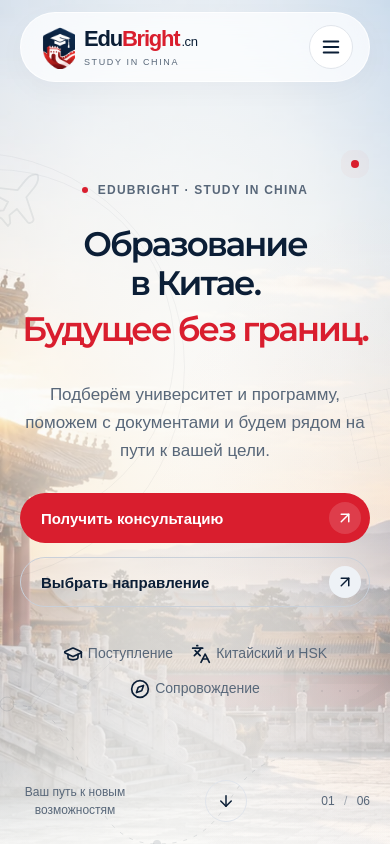
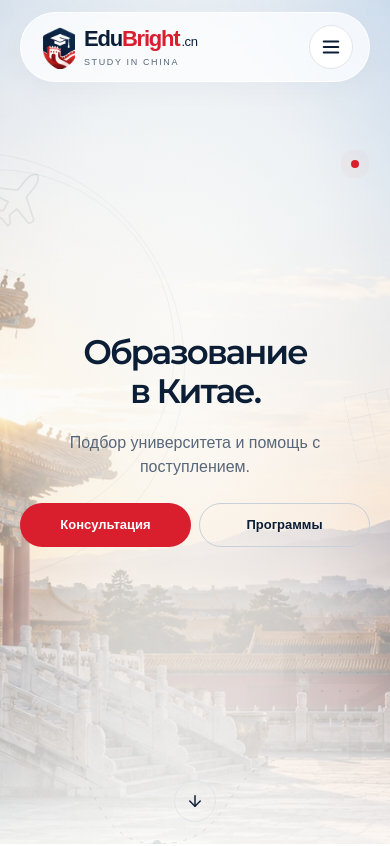
Before and after one commit to tnaumovv/EduBright.cn, a React (Vite) app: page / in a window 390 px wide. Shown: the top 846 px of the page. Built offline with nearby package versions, Linux system fonts and the light colour scheme; a web font is replaced by a local one.

Commit message:
Simplify mobile hero and align compact actions

```diff
--- a/src/components/sections/Hero.jsx
+++ b/src/components/sections/Hero.jsx
@@ -27,7 +27,7 @@ export default function Hero() {
       </div>
       <SectionBackdrop variant="hero" />
       <div className="container hero-content">
-        <Reveal>
+        <Reveal className="hero-brandline">
           <p className="eyebrow hero-eyebrow">
             <span className="red-dot" />
             EDUBRIGHT · STUDY IN CHINA
@@ -37,20 +37,27 @@ export default function Hero() {
           <h1 id="hero-title">
             Образование в Китае.
             <br />
-            <span>Будущее без границ.</span>
+            <span className="hero-tagline">Будущее без границ.</span>
           </h1>
         </Reveal>
         <Reveal delay={0.16}>
           <p className="hero-lead">
-            Подберём университет и программу, поможем с документами и будем
-            рядом на пути к вашей цели.
+            <span className="hero-desktop-copy">
+              Подберём университет и программу, поможем с документами и будем
+              рядом на пути к вашей цели.
+            </span>
+            <span className="hero-mobile-copy">
+              Подбор университета и помощь с поступлением.
+            </span>
           </p>
           <div className="hero-actions">
             <Button as="a" href="#consultation">
-              Получить консультацию
+              <span className="hero-desktop-copy">Получить консультацию</span>
+              <span className="hero-mobile-copy">Консультация</span>
             </Button>
             <Button as="a" href="#universities" variant="outline">
-              Выбрать направление
+              <span className="hero-desktop-copy">Выбрать направление</span>
+              <span className="hero-mobile-copy">Программы</span>
             </Button>
           </div>
         </Reveal>
--- a/src/styles.css
+++ b/src/styles.css
@@ -734,6 +734,10 @@ svg {
   z-index: 1;
 }
 
+.hero-mobile-copy {
+  display: none;
+}
+
 .hero-eyebrow {
   justify-content: center;
   font-size: 13px;
@@ -3282,37 +3286,42 @@ svg {
     letter-spacing: -0.06em;
   }
   .hero-lead {
-    font-size: 17px;
-    line-height: 1.65;
-    max-width: 490px;
-  }
-  .hero-eyebrow {
-    font-size: 12px;
-    letter-spacing: 0.1em;
+    font-size: 16px;
+    line-height: 1.5;
+    max-width: 300px;
+    margin-top: 20px;
+  }
+  .hero-brandline,
+  .hero h1 .hero-tagline,
+  .hero-desktop-copy,
+  .hero-topics,
+  .hero-bottom > span {
+    display: none;
+  }
+  .hero-mobile-copy {
+    display: inline;
   }
   .hero-actions {
+    flex-direction: row;
     width: 100%;
     max-width: 350px;
-    margin-top: 28px;
+    gap: 8px;
+    margin-top: 24px;
   }
   .hero-actions .button {
-    width: 100%;
-  }
-  .hero-topics {
-    gap: 14px 18px;
-    font-size: 14px;
-    line-height: 1.5;
-  }
-  .hero-topics > span + span {
-    padding-left: 0;
-    border: 0;
-  }
-  .hero-topics svg {
-    width: 20px;
-    height: 20px;
+    flex: 1;
+    min-width: 0;
+    min-height: 44px;
+    justify-content: center;
+    padding: 10px 12px;
+    font-size: 13px;
+    white-space: nowrap;
+  }
+  .hero-actions .button-arrow {
+    display: none;
   }
   .hero-bottom {
-    font-size: 12px;
+    justify-content: center;
   }
   .section-heading h2, .faq-top h2 {
     font-size: clamp(28px, 7vw, 34px);
```
